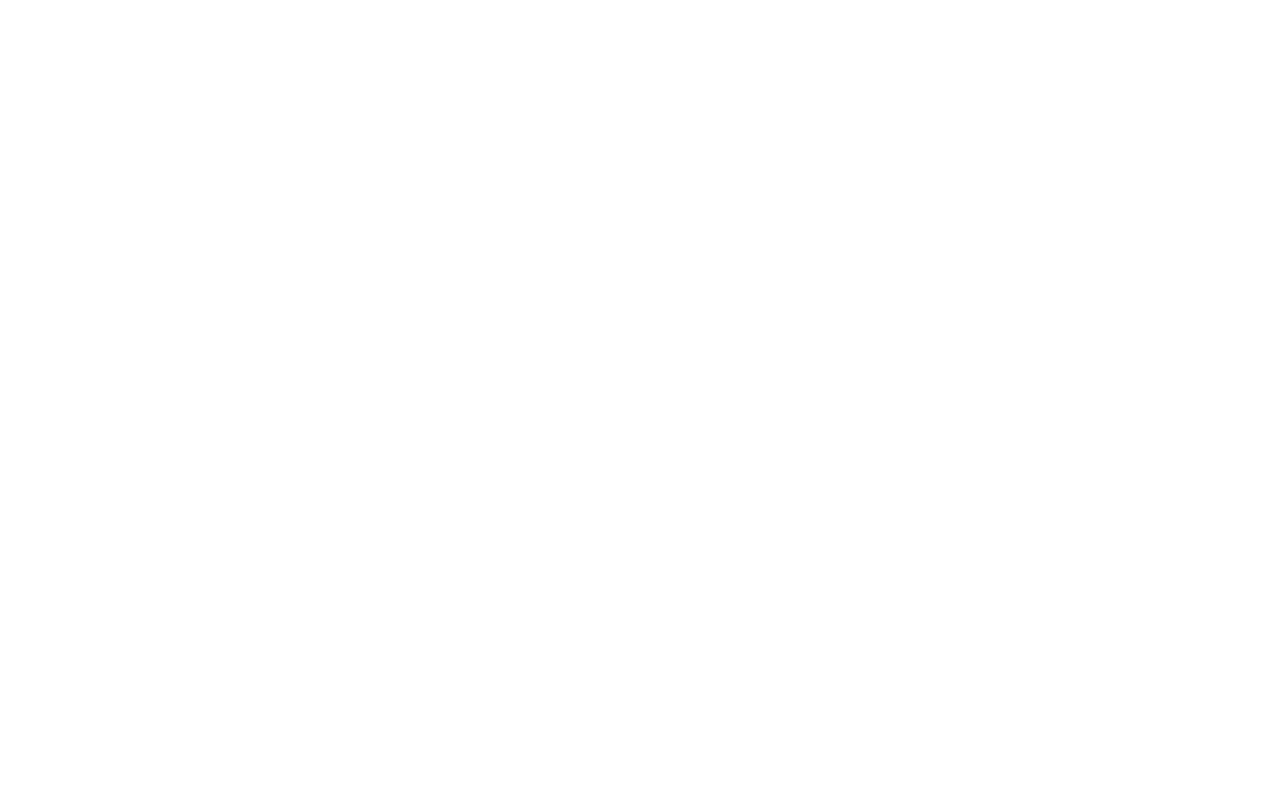
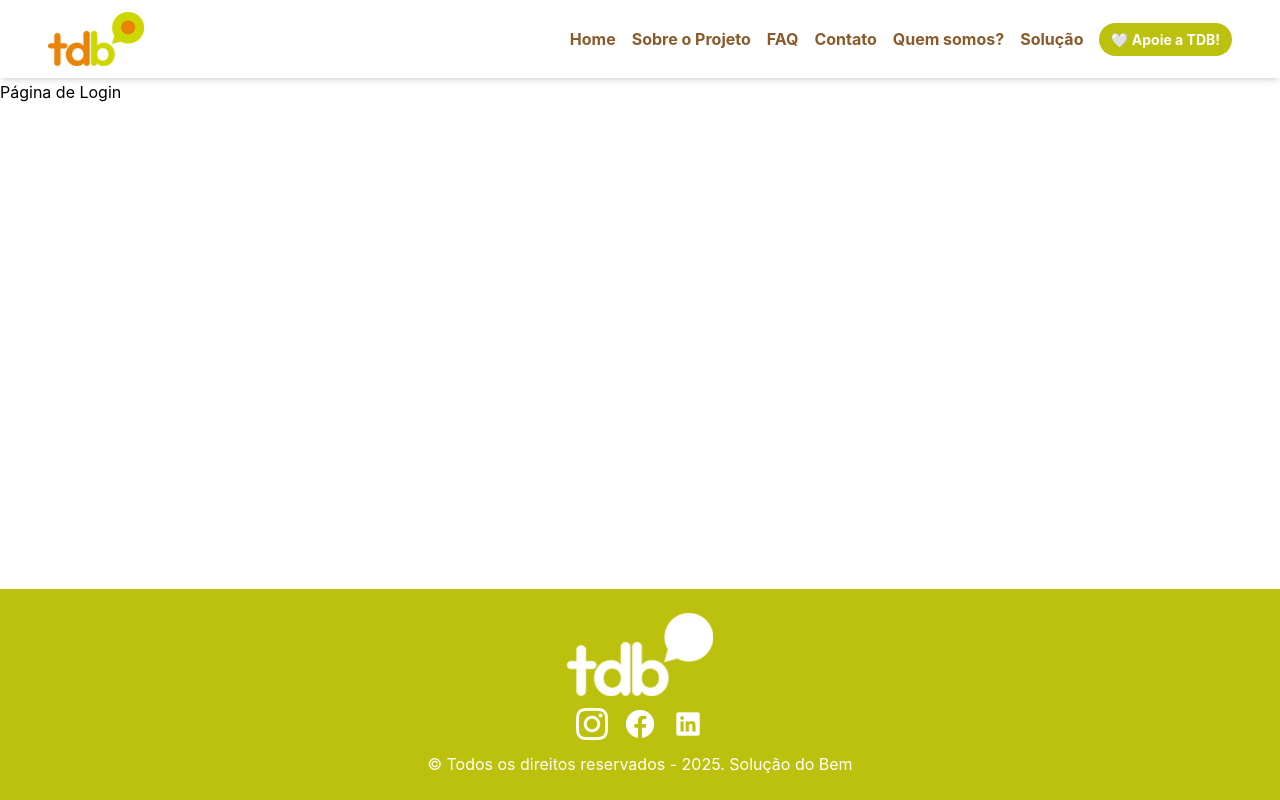
Before and after one commit to GustavoMiguelk/Challenge-TDB-Front-End, a React (Vite) app: page /login in a window 1280 px wide. Before the commit this address had no page. Built offline with nearby package versions, Linux system fonts and the light colour scheme.

Commit message:
feat: Adicionando rota para a página de login.

```diff
--- a/src/App.tsx
+++ b/src/App.tsx
@@ -8,6 +8,7 @@
 import IntegrantesDinamica from './routes/Integrantes/IntegrantesDinamica'
 import Solucao from './routes/Solucao/Solucao'
 import Dashboard from './routes/Dashboard/Dashboard'
+import Login from './routes/Login/Login'
 
 function App() {
   return (
@@ -22,6 +23,7 @@
           <Route path="integrantes/:id" element={<IntegrantesDinamica />} />
           <Route path="solucao" element={<Solucao />} />
           <Route path="dashboard" element={<Dashboard />} />
+          <Route path="login" element={<Login />} />
         </Route>
       </Routes>
     </BrowserRouter>
--- /dev/null
+++ b/src/routes/Login/Login.tsx
@@ -0,0 +1,7 @@
+export default function Login() {
+  return (
+    <div>
+      <h1>Página de Login</h1>
+    </div>
+  )
+}
```
